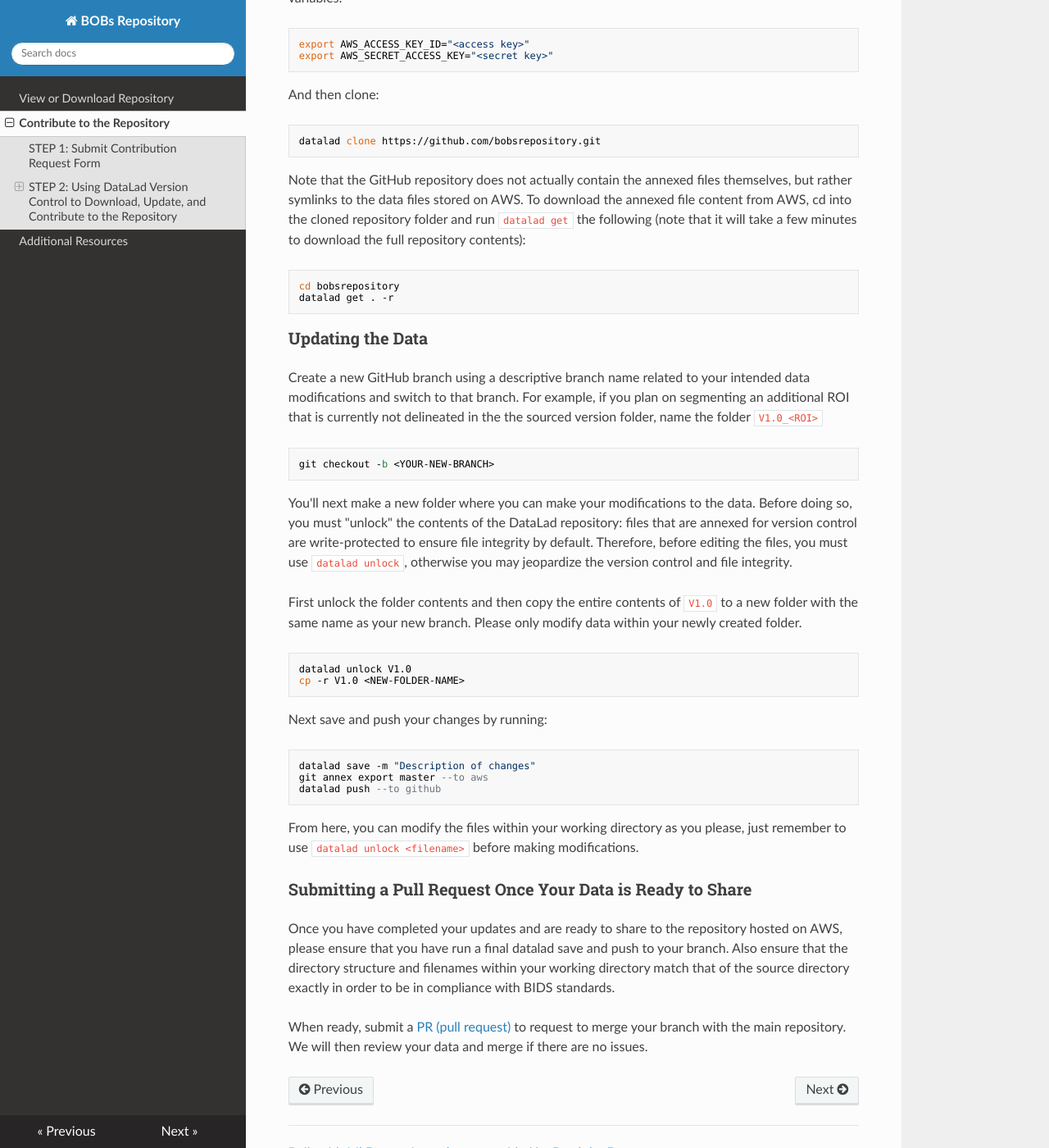
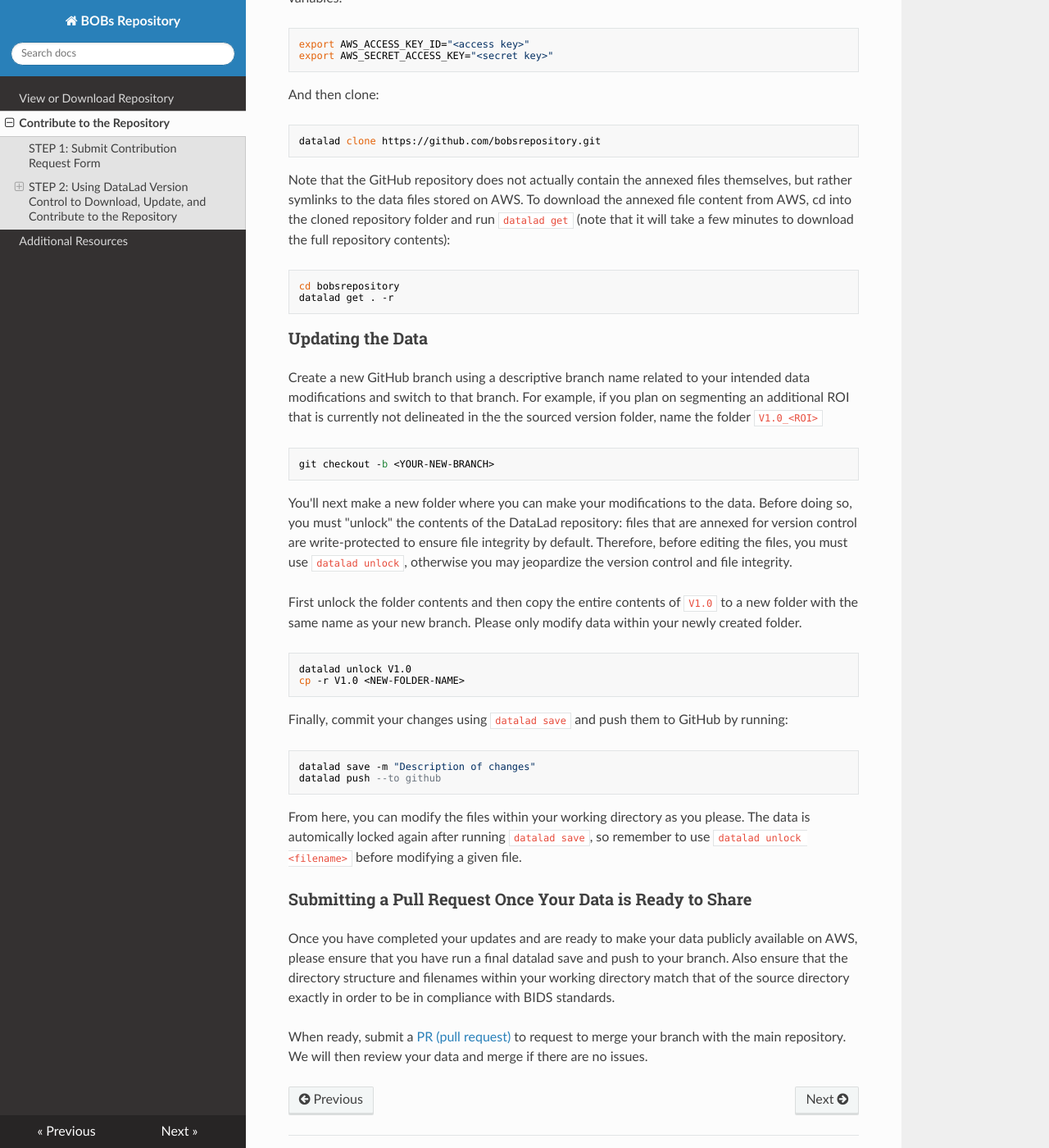
Before and after one commit to DCAN-Labs/BOBsRepositoryRTD, an MkDocs documentation site: the page built from docs/contribute.md, in a window 1280 px wide and 1400 px high, scrolled down 1439 px. Shown: the whole window at 82% size. Built offline with MkDocs 1.6.1, drawn with Linux system fonts in a browser that asks for light colours; nearby versions of some CDN libraries.

Commit message:
Update contribute.md
removed git annex export master --to aws from commands they run - will not be necessary for this use case

````diff
--- a/docs/contribute.md
+++ b/docs/contribute.md
@@ -41,7 +41,7 @@ And then clone:
 datalad clone https://github.com/bobsrepository.git
 ```
 
-Note that the GitHub repository does not actually contain the annexed files themselves, but rather symlinks to the data files stored on AWS. To download the annexed file content from AWS, cd into the cloned repository folder and run `datalad get` the following (note that it will take a few minutes to download the full repository contents):
+Note that the GitHub repository does not actually contain the annexed files themselves, but rather symlinks to the data files stored on AWS. To download the annexed file content from AWS, cd into the cloned repository folder and run `datalad get` (note that it will take a few minutes to download the full repository contents):
 ```
 cd bobsrepository
 datalad get . -r
@@ -61,16 +61,15 @@ First unlock the folder contents and then copy the entire contents of `V1.0` to
 datalad unlock V1.0
 cp -r V1.0 <NEW-FOLDER-NAME>
 ```
-Next save and push your changes by running:
+Finally, commit your changes using `datalad save` and push them to GitHub by running:
 ```
 datalad save -m "Description of changes"
-git annex export master --to aws
 datalad push --to github
 ```
 
-From here, you can modify the files within your working directory as you please, just remember to use `datalad unlock <filename>` before making modifications.
+From here, you can modify the files within your working directory as you please. The data is automically locked again after running `datalad save`, so remember to use `datalad unlock <filename>` before modifying a given file.
 
 ### Submitting a Pull Request Once Your Data is Ready to Share
-Once you have completed your updates and are ready to share to the repository hosted on AWS, please ensure that you have run a final datalad save and push to your branch. Also ensure that the directory structure and filenames within your working directory match that of the source directory exactly in order to be in compliance with BIDS standards.
+Once you have completed your updates and are ready to make your data publicly available on AWS, please ensure that you have run a final datalad save and push to your branch. Also ensure that the directory structure and filenames within your working directory match that of the source directory exactly in order to be in compliance with BIDS standards.
 
 When ready, submit a [PR (pull request)](https://docs.github.com/en/pull-requests/collaborating-with-pull-requests/proposing-changes-to-your-work-with-pull-requests/about-pull-requests) to request to merge your branch with the main repository. We will then review your data and merge if there are no issues.
````
